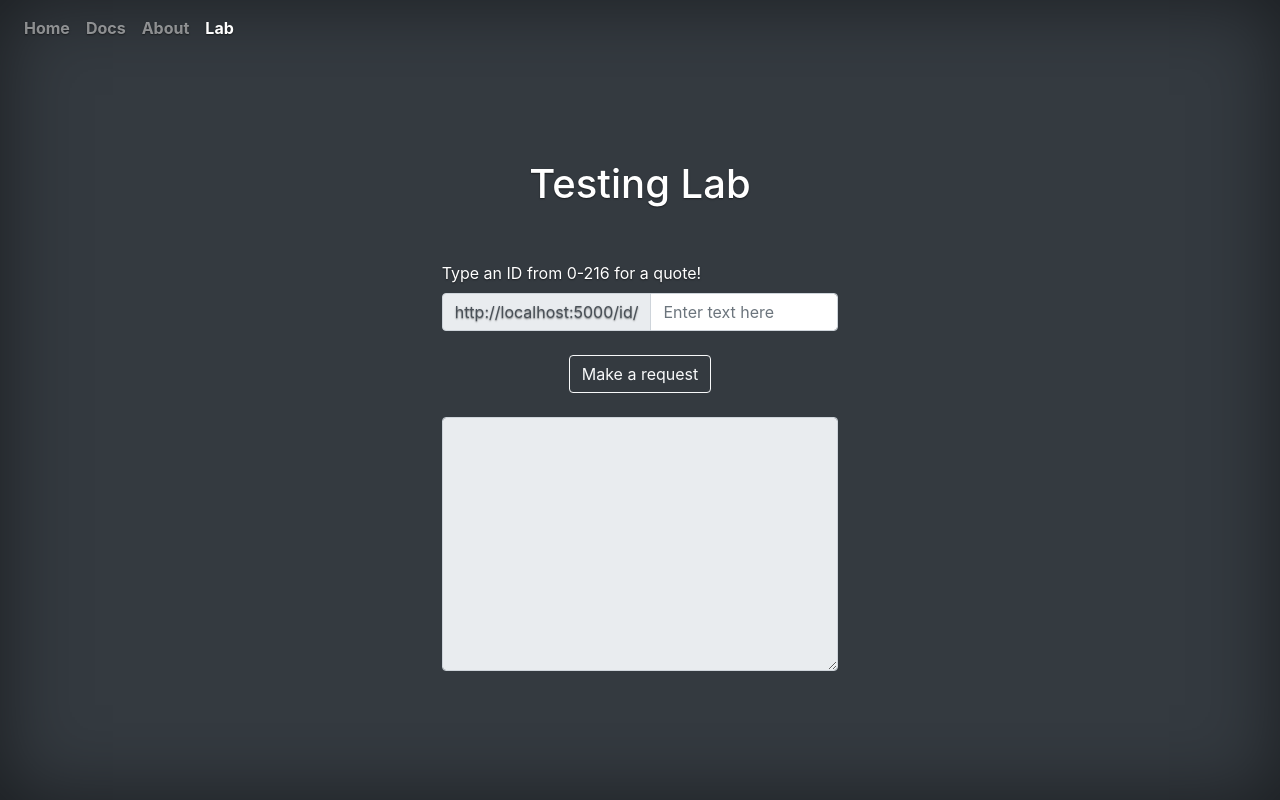
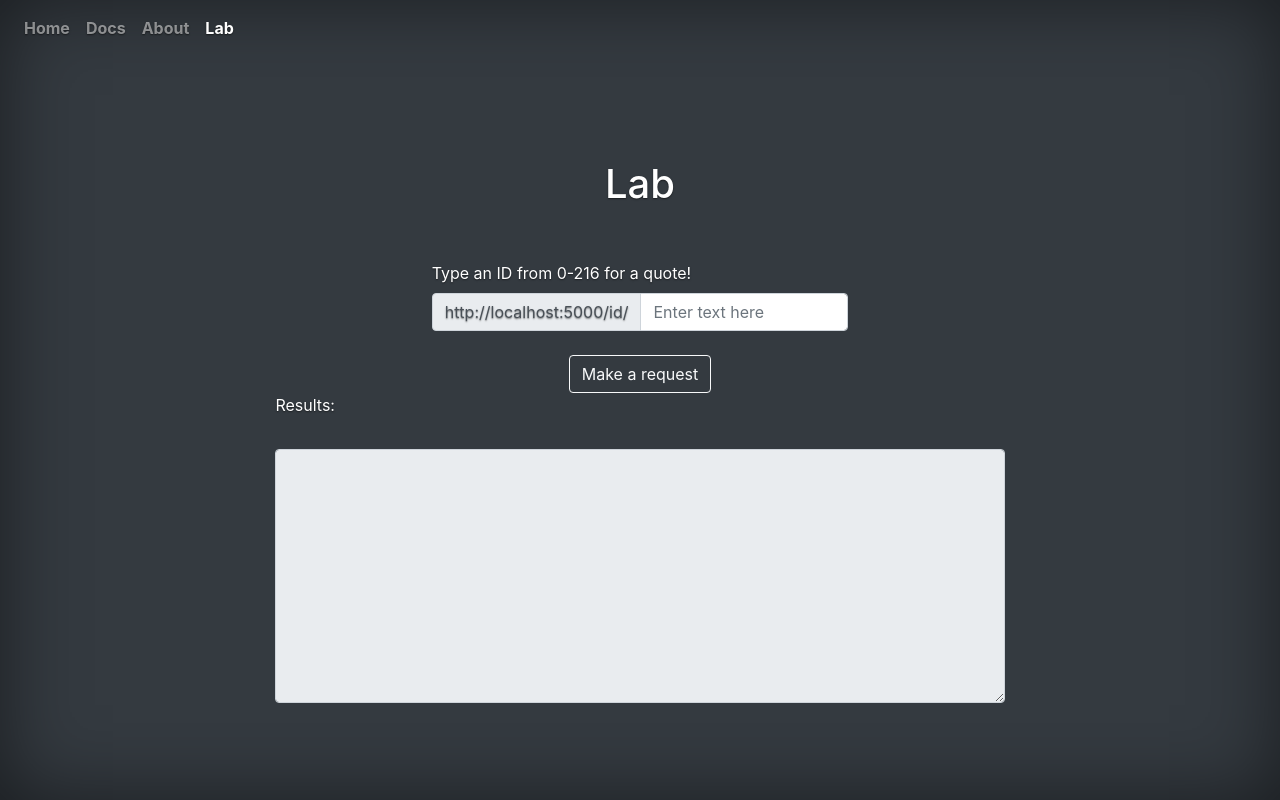
Before and after one commit to Dwan72/fma_quote, a React (Create React App) app in the folder random_quote_front/: page /lab in a window 1280 px wide. Built offline with nearby package versions, Linux system fonts and the light colour scheme.

Commit message:
finalizing changes to lab

```diff
--- a/random_quote_front/src/components/Lab.js
+++ b/random_quote_front/src/components/Lab.js
@@ -5,7 +5,7 @@ import Container from 'react-bootstrap/Container';
 import Row from 'react-bootstrap/Row';
 import Col from 'react-bootstrap/Col';
 import Button from 'react-bootstrap/Button';
-import React, { useEffect, useState } from 'react';
+import React, { useState } from 'react';
 
 const axios = require('axios');
 
@@ -17,7 +17,7 @@ const ApiInput = () => {
 
 
     const [inputAddress, setInputAddress] = useState("");
-    const [jsonRequest, setJsonRequest] = useState({});
+    const [jsonRequest, setJsonRequest] = useState("");
 
     function handleChange(event) {
         setInputAddress(event.target.value)
@@ -28,25 +28,25 @@ const ApiInput = () => {
         let getUrl = "http://localhost:5000/quotes/".concat(inputAddress)
         axios.get(getUrl)
         .then((res) => {
+            let jsonHolder = JSON.stringify(res.data, null, 2);
 
-            setJsonRequest(res.data)
+            setJsonRequest(jsonHolder)
         })
         .catch((error) => {
             console.log(error);
         })
     }
 
-    useEffect(() => {
-        console.log(jsonRequest)
-    })
+    return(
+        <Form onSubmit={handleSubmit}>
+            <Container fluid className="justify-content-center">
 
-    return(
-        <Form className="formContainer" onSubmit={handleSubmit}>
-
-            <Container className="justify-content-center">
 
                 <Row>
-                    <Form.Label>Type an ID from 0-216 for a quote!</Form.Label>
+                    <Col></Col>
+                    <Col>
+                        <Row>
+                            <Form.Label >Type an ID from 0-216 for a quote!</Form.Label>
                         </Row>
                         <Row>
                             <InputGroup>
@@ -69,9 +69,23 @@ const ApiInput = () => {
                             >Make a request
                             </Button>
                         </Row>
+                    </Col>
+                    <Col></Col>
+                </Row>
 
+
+
+                <Row>
+                    <Col></Col>
+                    <Col xs={7}>
+                        <Row>
+                            <Form.Label>Results:</Form.Label>
+                        </Row>
                         <Row className = "mt-4">
-                    <Form.Control as="textarea" rows={10} placeholder={jsonRequest.quote} readOnly/>
+                            <Form.Control as="textarea" rows={10} placeholder={jsonRequest} readOnly/>
+                        </Row>
+                    </Col>
+                    <Col></Col>
                 </Row>
 
 
@@ -90,11 +104,11 @@ function Lab() {
         <div>
             <Container fluid className = "labContainer">
                 <Row className="lab-header justify-content-center">
-                    <h1>Testing Lab</h1>
+                    <h1>Lab</h1>
                 </Row>
 
                 <Row className="form-style justify-content-center">
-                    <Col xs lg = "4">
+                    <Col>
                         <ApiInput/>
                     </Col>
                 </Row>
--- a/random_quote_front/src/styles/Lab.css
+++ b/random_quote_front/src/styles/Lab.css
@@ -1,3 +1,7 @@
+
+.labContainer {
+}
+
 .lab-header {
     margin-top: 100px;
 }
@@ -5,7 +9,3 @@
 .form-style {
     margin-top: 45px;
 }
-
-.button-style {
-    margin-top: 20px;
-}
```
Also changed, not shown: 2 other files (tests, documents, lock files or other folders). Lines whose indentation alone changed are shown as unchanged.
